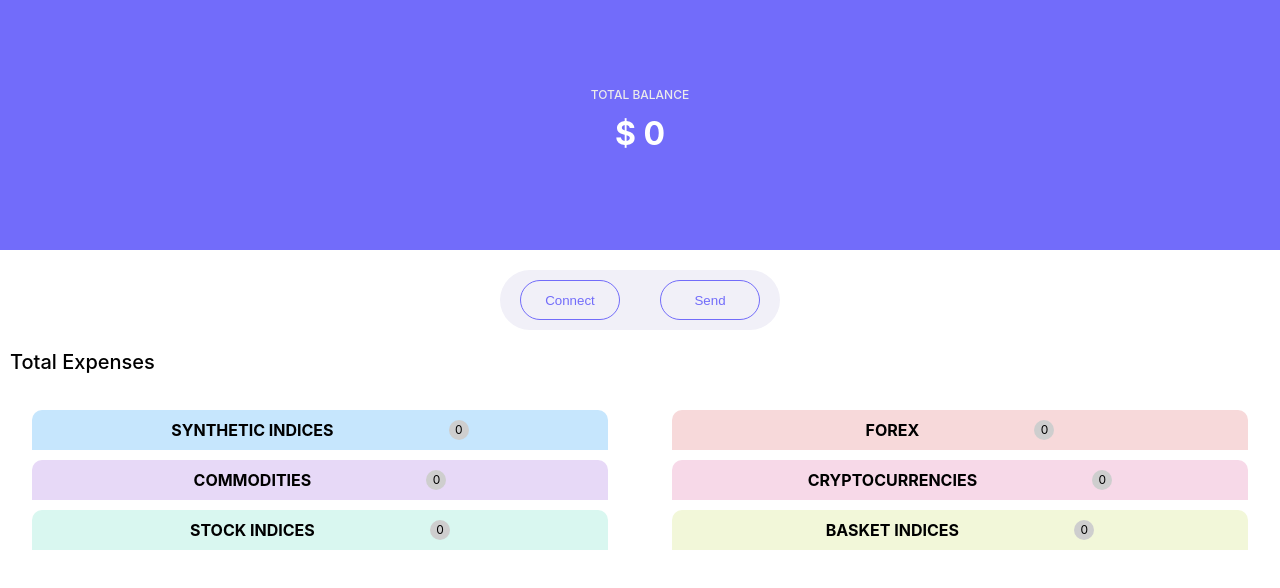
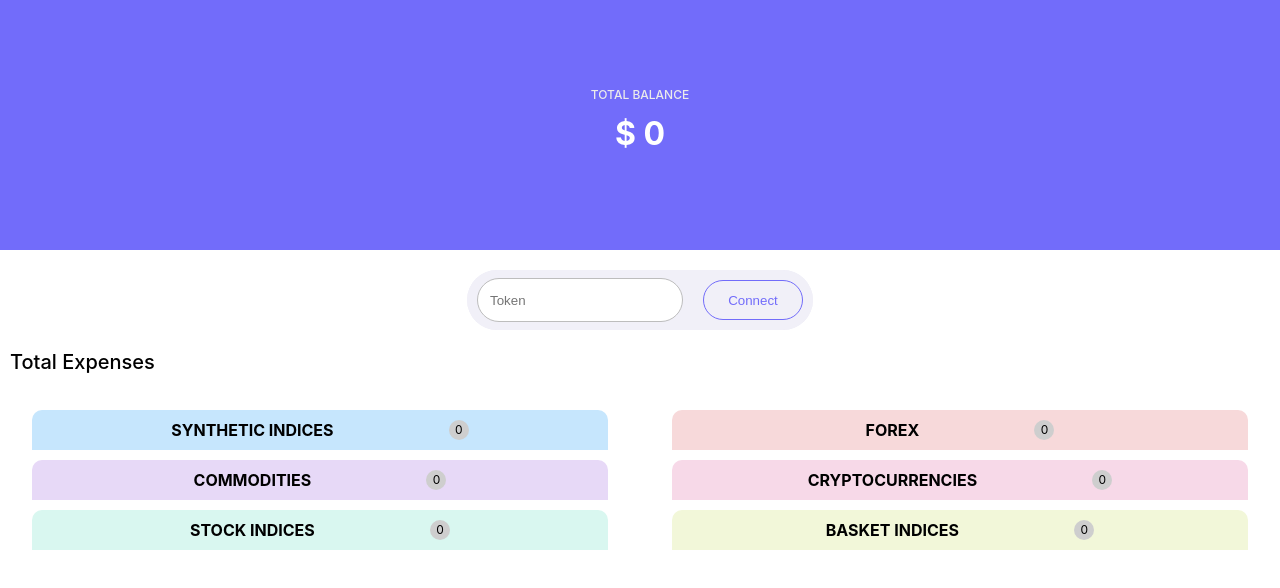
Before and after one commit to suisin-deriv/DAir, a React (Create React App) app: page / in a window 1280 px wide. Shown: the top 588 px of the page. Built offline with nearby package versions, Linux system fonts and the light colour scheme.

Commit message:
updated version

```diff
--- a/src/App.js
+++ b/src/App.js
@@ -13,7 +13,7 @@ const ExpenseProvider = ({children}) => {
     profile:{
       total_balance: 0,
       token: {
-        authorize:'xoNb6vA1zpQe7CY',
+        authorize:'',
       },
       expense_item: []
     },
@@ -31,6 +31,10 @@ const ExpenseProvider = ({children}) => {
     basket_count:0,
 
     getConnected: ()=>{
+      if(expenses.profile.token.authorize.length !== 15){
+        alert("Check Your Token again")
+      }
+      else{
         reference.current = new WebSocket("wss://ws.binaryws.com/websockets/v3?app_id=1089")
         expenses.isLoading = true
         if(expenses.connected === false){
@@ -39,43 +43,23 @@ const ExpenseProvider = ({children}) => {
 
             reference.current.onmessage = function(msg){
               var data = JSON.parse(msg.data)
-            console.log(data)
 
-            expenses.isLoading = false
-            expenses.connected = true
-          }
-        }
-      }else{
-        expenses.isLoading = false
-        reference.current.close()
-        reference.current.onclose = function(msg){
-          console.log("Successfully Closed Websocket"+msg)
-        }
-        expenses.connected = false
-        expenses.profile.total_balance = 0
-        expenses.profile.expense_item = []
-        expenses.get_statement = false
-        expenses.all_statement = []
-        expenses.calculate_balance = false
-        expenses.synth_count= 0
-        expenses.frx_count=0
-        expenses.com_count=0
-        expenses.crypt_count=0
-        expenses.stock_count=0
-        expenses.basket_count=0
-      }
-    },
-
-    sendRequest: ()=>{
+              if(data.msg_type === "authorize"){
+                if(data.error === undefined){
                   reference.current.send(JSON.stringify({
                     balance:1,
                     subscribe:1
                   }))
-
-      reference.current.onmessage = function(msg){
-        var data = JSON.parse(msg.data)
-
-        if(data.msg_type === "balance"){
+                  expenses.isLoading = false
+                  expenses.connected = true
+                }
+                else{
+                  alert(data.error.code)
+                  expenses.isLoading = false
+                  expenses.connected = false
+                }
+              }
+              else if(data.msg_type === "balance"){
                 expenses.profile.total_balance = data.balance.balance
 
                 expenses.get_statement ? reference.current.send(JSON.stringify({
@@ -85,7 +69,6 @@ const ExpenseProvider = ({children}) => {
                   offset: 0
                 })) : expenses.get_statement = true
               }
-
               else if(data.msg_type === "statement"){
                 expenses.all_statement.push(
                   {
@@ -181,6 +164,30 @@ const ExpenseProvider = ({children}) => {
                   }
                 )
               }
+
+            }
+
+          }
+        }
+        else{
+          expenses.isLoading = false
+          reference.current.close()
+          reference.current.onclose = function(msg){
+            console.log("Successfully Closed Websocket"+msg)
+          }
+          expenses.connected = false
+          expenses.profile.total_balance = 0
+          expenses.profile.expense_item = []
+          expenses.get_statement = false
+          expenses.all_statement = []
+          expenses.calculate_balance = false
+          expenses.synth_count= 0
+          expenses.frx_count=0
+          expenses.com_count=0
+          expenses.crypt_count=0
+          expenses.stock_count=0
+          expenses.basket_count=0
+        }
       }
     },
   }))
@@ -207,28 +214,43 @@ const ExpenseConnection = () => {
         {
           (store.connected ?
             (
+              <div className='button--container__buttons'>
+                <input
+                  className='button--container__buttons--textfield'
+                  placeholder={store.profile.token.authorize}
+                  disabled
+                />
                 <button onClick={store.getConnected} style={{backgroundColor:"red",color:"white"}}>
                   Disconnect
                 </button>
+              </div>
             ):
             (
-              (store.isLoading ?
+              <div className='button--container__buttons'>
+                <input
+                  className='button--container__buttons--textfield'
+                  placeholder='Token'
+                  onChange={
+                    (e)=>{
+                      store.profile.token.authorize = e.target.value
+                    }
+                  }
+                />
+                {(store.isLoading ?
                   <button disabled>
                     Loading...
                   </button> :
                   <button onClick={store.getConnected}>
                     Connect
                   </button>
-              )
+                )}
+              </div>
               // <button onClick={store.getConnected}>
               //   Connect
               // </button>
             )
           )
         }
-        <button onClick={store.sendRequest}>
-          Send
-        </button>
       </div>
     </div>
   ))
@@ -236,12 +258,12 @@ const ExpenseConnection = () => {
 
 const ExpenseLocation = () => {
   const store = React.useContext(ExpenseContext)
-  const [synthIsOpen, setSynthIsOpen] = React.useState(false)
-  const [frxIsOpen, setFrxIsOpen] = React.useState(false)
-  const [comIsOpen, setComIsOpen] = React.useState(false)
-  const [cryptIsOpen, setCryptIsOpen] = React.useState(false)
-  const [sindIsOpen, setSindIsOpen] = React.useState(false)
-  const [bindIsOpen, setBindIsOpen] = React.useState(false)
+  const [synthIsOpen, setSynthIsOpen] = React.useState(true)
+  const [frxIsOpen, setFrxIsOpen] = React.useState(true)
+  const [comIsOpen, setComIsOpen] = React.useState(true)
+  const [cryptIsOpen, setCryptIsOpen] = React.useState(true)
+  const [sindIsOpen, setSindIsOpen] = React.useState(true)
+  const [bindIsOpen, setBindIsOpen] = React.useState(true)
 
   return useObserver( () => (
     <>
--- a/src/App.scss
+++ b/src/App.scss
@@ -16,6 +16,7 @@ $laptop-large: 1440px;
     font-size: 8px;
     border-top-left-radius: 10px;
     border-top-right-radius: 10px;
+    cursor: pointer;
 }
 
 @mixin color-content($color){
@@ -71,10 +72,29 @@ $laptop-large: 1440px;
         align-items: center;
         border-radius: 100px;
 
+        &--textfield{
+            height: 40px;
+            width: 200px;
+            margin: 0 10px;
+            border-radius: 100px;
+            border: 0.5px solid rgb(189, 189, 189);
+            text-indent: 10px;
+        }
+
+        &--textfield:disabled{
+            height: 40px;
+            width: 200px;
+            margin: 0 10px;
+            border-radius: 100px;
+            border: 0.5px solid rgb(189, 189, 189);
+            text-indent: 10px;
+            color: rgb(189, 189, 189);
+        }
+
         button{
             height: 40px;
             width: 100px;
-            margin: 0 20px;
+            margin: 0 10px;
             border: 1px solid $primary-color;
             background-color: transparent;
             border-radius: 100px;
```
Lines whose indentation alone changed are shown as unchanged.
